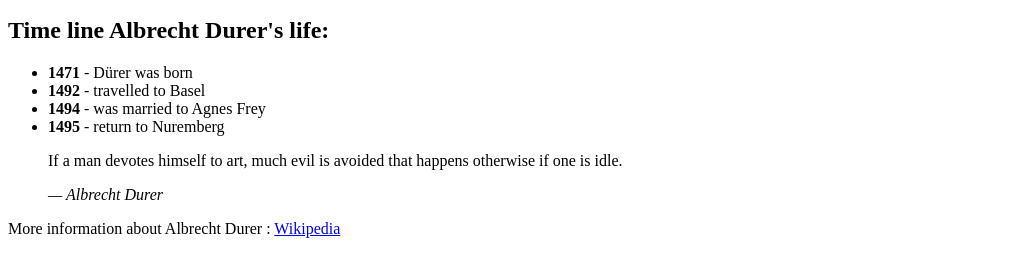
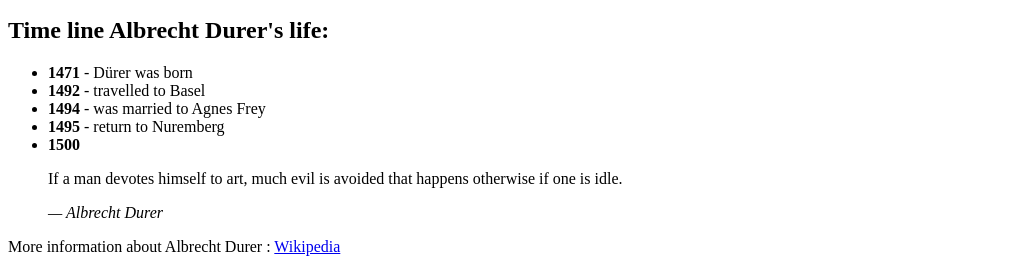
Before and after one commit to Prince-Gizard/Tribute-Page-Duerer, a plain HTML site: page index.html in a window 1280 px wide. Shown: the part 625-889 px from the top of the page, without its empty margins (0-1011 px from the left). Drawn offline with Linux system fonts and the light colour scheme.

Commit message:
index change

```diff
--- a/index.html
+++ b/index.html
@@ -43,6 +43,11 @@
             <strong> 1495 </strong> -
              return to Nuremberg
           </li>
+
+          <li>
+            <strong>1500</strong>
+          </li>
+
         </ul>
         </selection>
 
```
